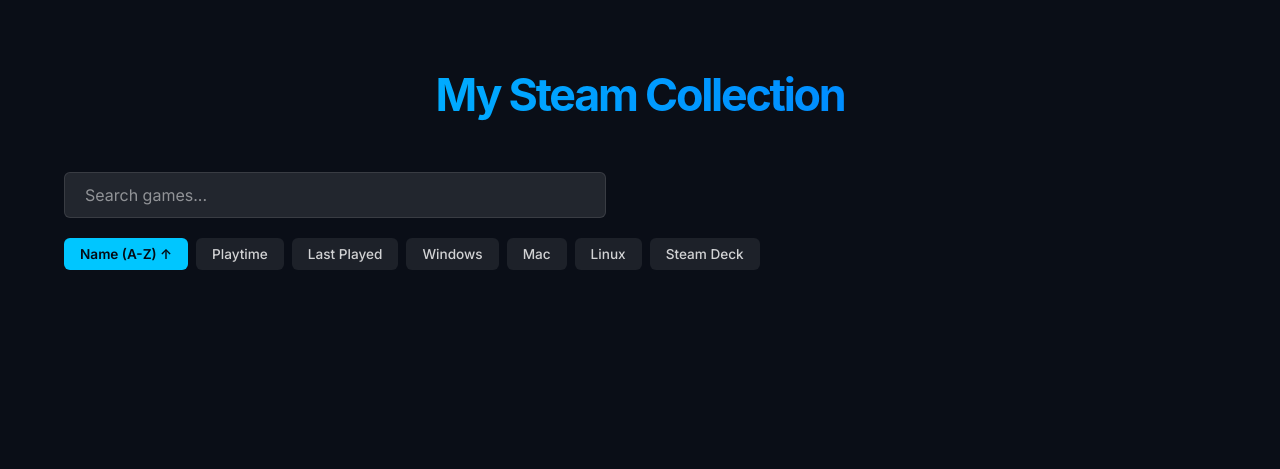
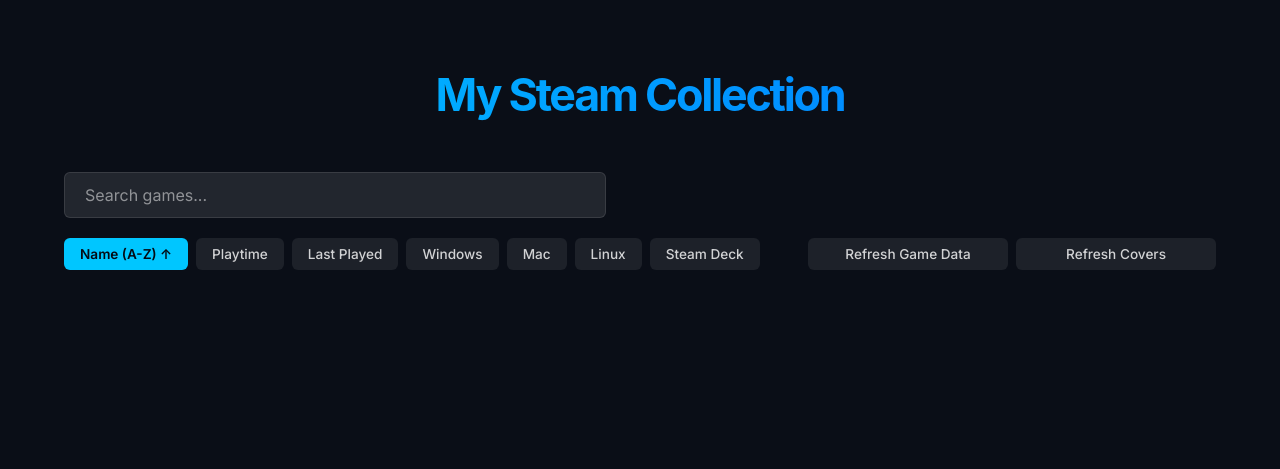
Before and after one commit to spencerboggs/steam-game-viewer, a Flask app: template templates/index.html in a window 1280 px wide. Shown: the top 469 px of the page. Run offline with Flask 3, Linux system fonts and the light colour scheme; the template is opened without the code that fills it, so the values that code supplies are empty.

Commit message:
Add files via upload

```diff
--- a/app.py
+++ b/app.py
@@ -6,9 +6,15 @@ from getcover import download_cover
 from getgames import get_owned_games, save_owned_games
 
 app = Flask(__name__)
+global initial_load
+initial_load = False
 
 @app.route('/')
 def index():
+    global initial_load
+
+    # TODO: Add ability to paste in Steam ID and Key and refresh the page
+
     if not os.path.exists('owned_games.json'):
         owned_games = get_owned_games(os.getenv('STEAM_ID64'), os.getenv('STEAM_API_KEY'))
         if owned_games:
@@ -25,14 +31,17 @@ def index():
                 else:
                     return "Failed to fetch owned games."
 
-    # TODO: Add ability to paste in Steam ID and Key and refresh the page
+    # TODO: Make a loading animation when covers are being downloaded
 
     with open('owned_games.json', 'r', encoding='utf-8') as f:
         games = json.load(f)['response']['games']
 
     for game in games:
         appid = game['appid']
-        download_cover(appid)
+
+        if not initial_load:
+            download_cover(appid)
+
         game['cover_path'] = f'/covers/{appid}.jpg'
 
         game['playtime_hours'] = round(game['playtime_forever'] / 60, 1)
@@ -41,7 +50,33 @@ def index():
             if game.get('rtime_last_played') else 'Never'
         )
 
+    initial_load = True
     return render_template('index.html', games=games)
+
+@app.route('/refresh-game-data')
+def refresh_game_data():
+    owned_games = get_owned_games(os.getenv('STEAM_ID64'), os.getenv('STEAM_API_KEY'))
+    if owned_games:
+        save_owned_games(owned_games)
+        with open('owned_games.json', 'r', encoding='utf-8') as f:
+            games = json.load(f)['response']['games']
+        for game in games:
+            appid = game['appid']
+            download_cover(appid)
+    else:
+        return "Failed to refresh owned games."
+
+
+@app.route('/refresh-covers')
+def refresh_covers():
+    with open('owned_games.json', 'r', encoding='utf-8') as f:
+        games = json.load(f)['response']['games']
+
+    for game in games:
+        appid = game['appid']
+        download_cover(appid, True)
+
+    return "Covers refreshed."
 
 @app.route('/covers/<filename>')
 def serve_cover(filename):
--- a/getcover.py
+++ b/getcover.py
@@ -1,11 +1,11 @@
 import os
 import requests
 
-def download_cover(appid, folder='covers'):
+def download_cover(appid, fullrefresh=False, folder='covers'):
     os.makedirs(folder, exist_ok=True)
     filepath = os.path.join(folder, f'{appid}.jpg')
 
-    if os.path.exists(filepath):
+    if not fullrefresh and os.path.exists(filepath):
         print(f'Skipped: {filepath} already exists.')
         return
 
--- a/static/styles.css
+++ b/static/styles.css
@@ -123,6 +123,37 @@ body {
     color: var(--darker);
     font-weight: 600;
 }
+
+.refresh-buttons {
+    display: flex;
+    gap: 8px;
+}
+
+.refresh-btn {
+    width: 200px;
+    padding: 8px 16px;
+    background: rgba(255, 255, 255, 0.08);
+    color: rgba(255, 255, 255, 0.8);
+    border: none;
+    border-radius: 6px;
+    cursor: pointer;
+    font-family: var(--font-main);
+    font-size: 0.85rem;
+    font-weight: 500;
+    transition: all 0.2s ease;
+}
+
+.refresh-btn:hover {
+    background: rgba(255, 255, 255, 0.15);
+    color: white;
+}
+
+.refresh-btn:active {
+    background: var(--primary);
+    color: var(--darker);
+    font-weight: 600;
+}
+
 
 .games-grid {
     display: grid;
--- a/templates/index.html
+++ b/templates/index.html
@@ -32,6 +32,9 @@
                     <button class="sort-btn" data-sort="linux">Linux</button>
                     <button class="sort-btn" data-sort="deck">Steam Deck</button>
                 </div>
+                <div class="refresh-buttons">
+                    <button class="refresh-btn" onclick="this.textContent='Refreshing... please wait'; fetch('/refresh-game-data').then(() => setTimeout(() => window.location.href='/', 2000))">Refresh Game Data</button>
+                    <button class="refresh-btn" onclick="this.textContent='Refreshing... please wait'; fetch('/refresh-covers').then(() => setTimeout(() => window.location.href='/', 2000))">Refresh Covers</button>
             </div>
         </div>
 
```
